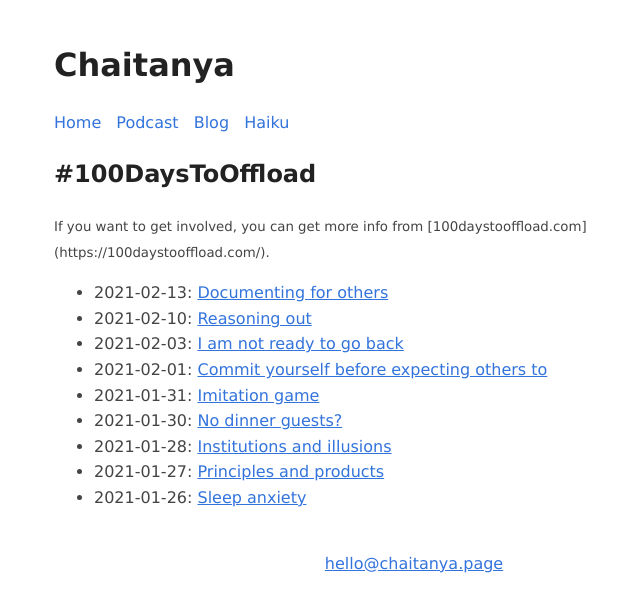
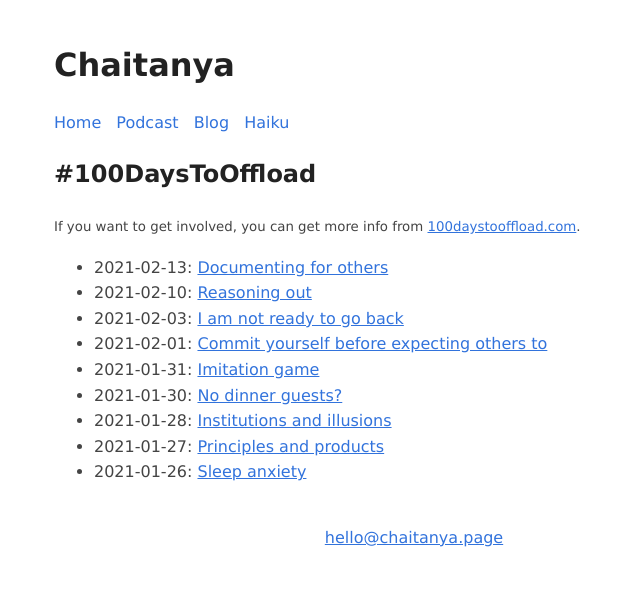
Before and after one commit to chtny/chtny.github.io, a Jekyll site: the page built from 100daystooffload.md, in a window 1280 px wide. Shown: the top 612 px of the page, without its empty margins (226-866 px from the left). Built offline with Jekyll 4.4.1, drawn with Linux system fonts in a browser that asks for light colours; some of the changed lines change nothing that is shown.

Commit message:
Update 100daystooffload.md

```diff
--- a/100daystooffload.md
+++ b/100daystooffload.md
@@ -3,4 +3,4 @@ layout: tag
 tag-name: 100DaysToOffload
 permalink: "/tag/100daystooffload"
 ---
-<small>If you want to get involved, you can get more info from [100daystooffload.com](https://100daystooffload.com/).</small>
+<small>If you want to get involved, you can get more info from <a href="https://100daystooffload.com/">100daystooffload.com</a>.</small>
```
